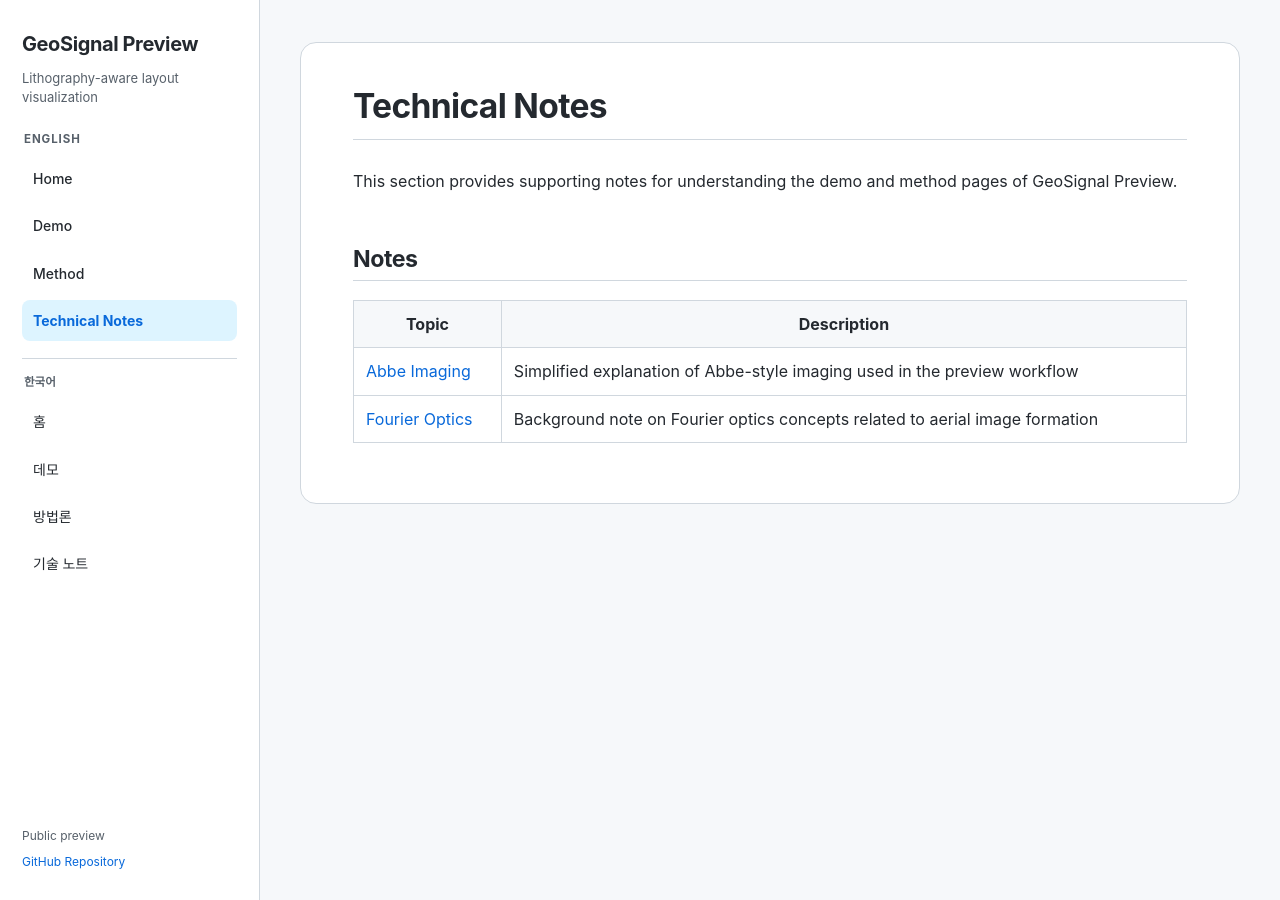
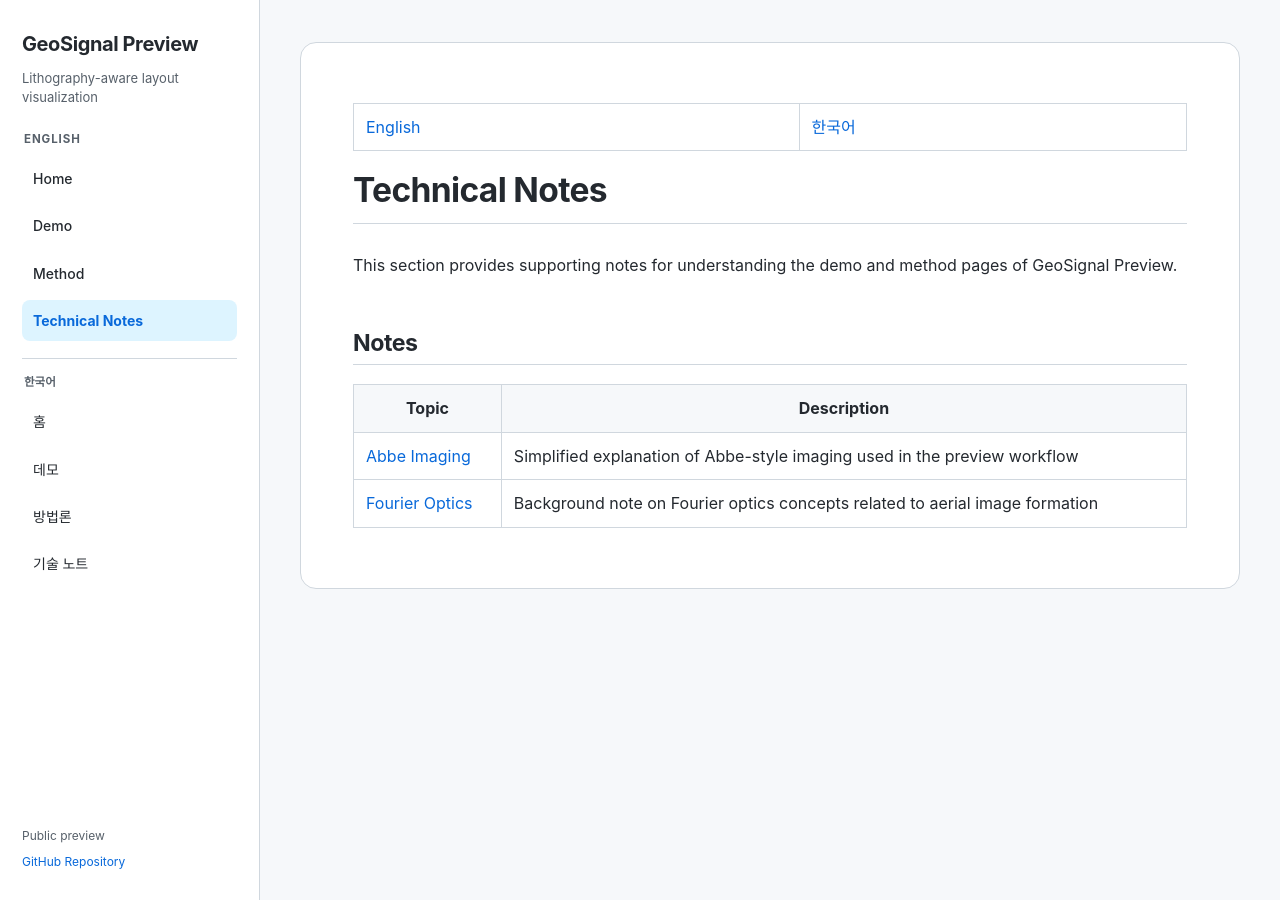
Before and after one commit to SJsDad/GeoSignal-preview, a Jekyll site: the page built from docs/notes/index.md, in a window 1280 px wide. Built offline with Jekyll 4.4.1, drawn with Linux system fonts in a browser that asks for light colours; our own code applies the rules of GitHub Pages for plain Markdown files.

Commit message:
Fix technical note En / Ko

```diff
--- a/docs/notes/index.md
+++ b/docs/notes/index.md
@@ -4,6 +4,8 @@ title: Technical Notes
 description: Supporting technical notes for GeoSignal Preview
 permalink: /notes/
 ---
+
+[English]({{ site.baseurl }}/notes/) | [한국어]({{ site.baseurl }}/ko/notes/)
 
 # Technical Notes
 
```
